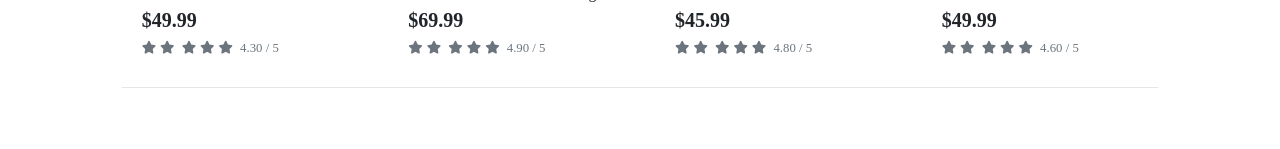
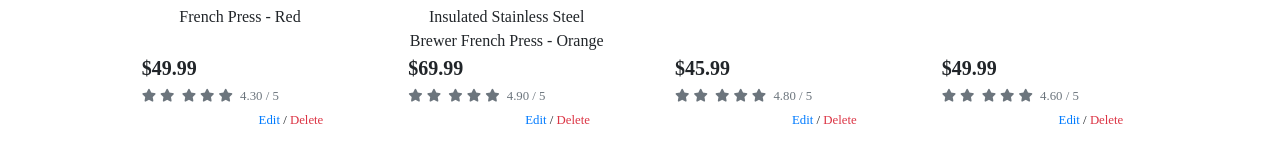
Before and after one commit to kenweechin/the_grind_house, a Django app: page /products/ in a window 1280 px wide. Shown: the part 1502-1651 px from the top of the page. Run offline with Django 3.2, Linux system fonts and the light colour scheme; the visitor is signed in with stand-in values (Sample User, id 1); data comes from the database, SQL or seed files in the repository; some libraries are stand-ins or nearby versions.

Commit message:
Added delete product functions for Product Admin

```diff
--- a/products/templates/products/products.html
+++ b/products/templates/products/products.html
@@ -49,6 +49,14 @@
                                             {% else %}
                                                 <small class="text-muted">No Rating</small>
                                             {% endif %}
+                                            {% if request.user.is_superuser %}
+                                            <div class="col text-right">
+                                                <small class="ml-3">
+                                                    <a href="{% url 'edit_product' product.id %}">Edit</a> /
+                                                    <a class="text-danger" href="{% url 'delete_product' product.id %}">Delete</a>
+                                                </small>
+                                            </div>
+                                            {% endif %}
                                         </div>
                                     </div>
                                 </div>
--- a/products/urls.py
+++ b/products/urls.py
@@ -5,5 +5,6 @@ urlpatterns = [
     path('', views.all_products, name='products'),
     path('<int:product_id>/', views.product_detail, name='product_detail'),
     path('add/', views.add_product, name='add_product'),
-    path('edit/<int:product_id>', views.edit_product, name='edit_product'),
+    path('edit/<int:product_id>/', views.edit_product, name='edit_product'),
+    path('delete/<int:product_id>/', views.delete_product, name='delete_product'),
 ]
--- a/products/views.py
+++ b/products/views.py
@@ -77,9 +77,9 @@ def add_product(request):
     if request.method  == 'POST':
         form = ProductForm(request.POST, request.FILES)
         if form.is_valid():
-            form.save()
+            product = form.save()
             messages.success(request, 'Successfully added product!')
-            return redirect(reverse('add_product'))
+            return redirect(reverse('product_detail', args=[product.id]))
         else:
             messages.error(request, 'Failed to add product. Please ensure the form is valid.')
     else:
@@ -114,3 +114,11 @@ def edit_product(request, product_id):
     }
 
     return render(request, template, context)
+
+
+def delete_product(request, product_id):
+    """ Delete a product from the store"""
+    product = get_object_or_404(Product, pk=product_id)
+    product.delete()
+    messages.success(request, 'Product deleted!')
+    return redirect(reverse('products'))
```
Also changed, not shown: products/templates/products/product_detail.html (+8 -0 lines).
